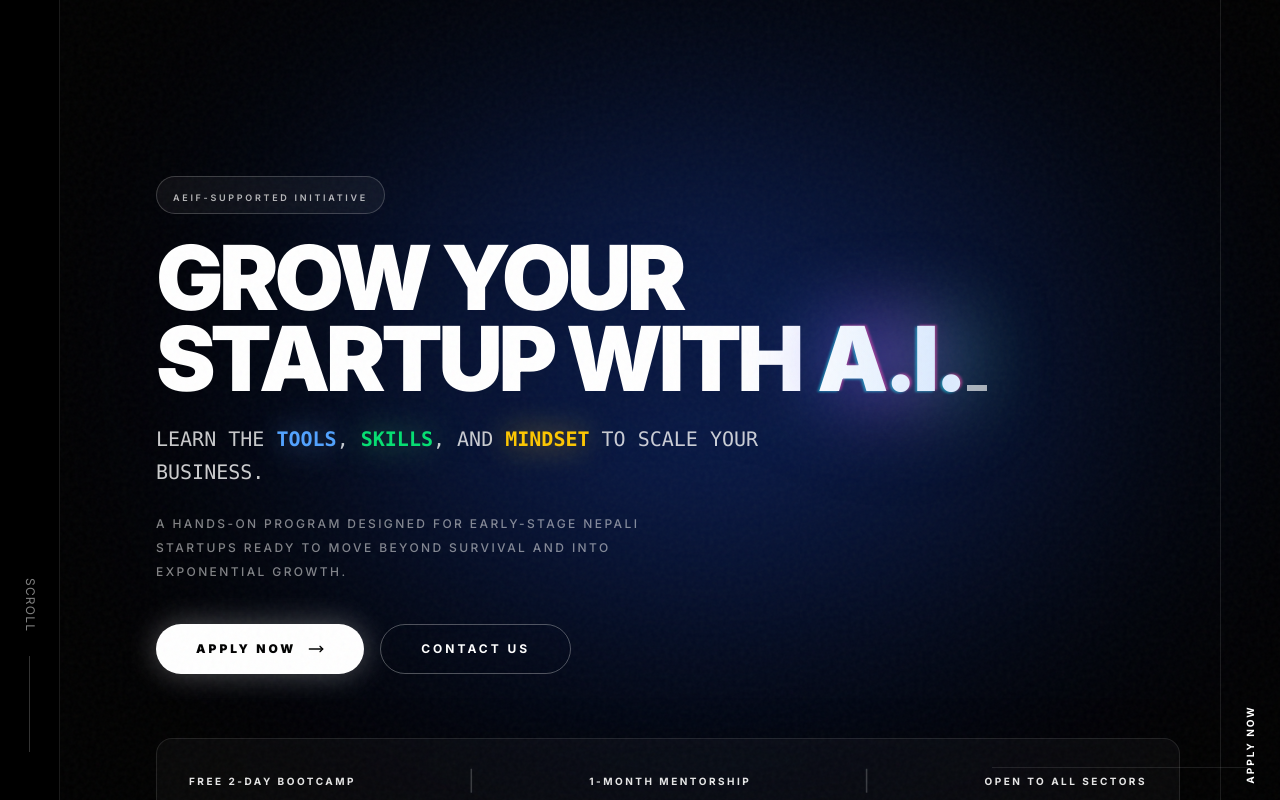
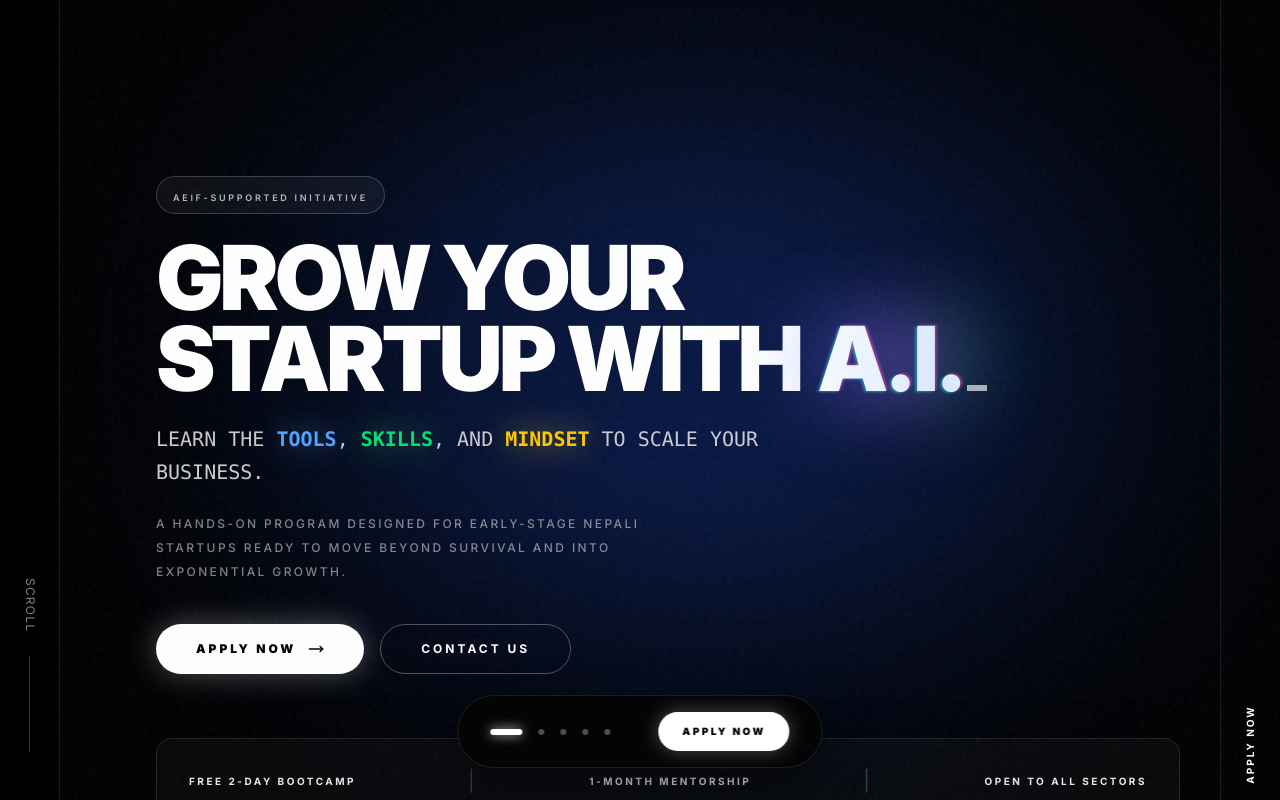
Before and after one commit to nisxx/Ai-for-startups, a Next.js app: page / in a window 1280 px wide. Built offline with nearby package versions, Linux system fonts and the light colour scheme.

Commit message:
Update MainContainer.tsx

```diff
--- a/components/MainContainer.tsx
+++ b/components/MainContainer.tsx
@@ -102,15 +102,36 @@ export default function MainContainer() {
         <div className="w-screen h-full flex-shrink-0"><SelectionFAQChapter /></div>
       </motion.div>
 
-      {/* Progress Indicator */}
-      <div className="fixed bottom-6 right-6 md:bottom-8 md:right-8 flex items-center gap-4 md:gap-6 z-40 pointer-events-none">
-        <div className="w-32 md:w-64 h-[1px] bg-white/10 relative overflow-hidden hidden md:block">
-          <motion.div
-            className="absolute top-0 left-0 bottom-0 bg-white shadow-[0_0_10px_rgba(255,255,255,0.5)] origin-left"
-            animate={{ width: `${slideProgress}%` }}
-            transition={{ type: "spring", stiffness: 60, damping: 20 }}
-          />
+      {/* Bottom Global Navigation Bar */}
+      <div className="fixed bottom-0 left-0 right-0 md:bottom-8 md:left-1/2 md:-translate-x-1/2 md:right-auto md:w-auto bg-[#050505]/95 backdrop-blur-3xl border-t border-white/10 md:border md:rounded-full z-50 flex items-center justify-between px-6 py-4 md:px-8 md:py-4 shadow-[0_-20px_50px_rgba(0,0,0,0.5)] md:shadow-[0_20px_50px_rgba(0,0,0,0.5)]">
+
+        {/* Slide Indicators */}
+        <div className="flex gap-3 md:gap-4 items-center">
+          {[0, 1, 2, 3, 4].map((idx) => (
+            <button
+              key={idx}
+              onClick={() => setActiveIndex(idx)}
+              className="group relative flex items-center justify-center p-2 -m-2"
+              aria-label={`Go to slide ${idx + 1}`}
+            >
+              <span className={`block transition-all duration-500 rounded-full ${
+                activeIndex === idx
+                  ? 'w-6 h-1.5 md:w-8 md:h-1.5 bg-white shadow-[0_0_12px_rgba(255,255,255,0.8)]'
+                  : 'w-1.5 h-1.5 bg-white/30 group-hover:bg-white/60'
+              }`} />
+            </button>
+          ))}
         </div>
+
+        {/* Action Button */}
+        <a
+          href="https://docs.google.com/forms/d/e/1FAIpQLScHpOhMzKxRPa5NyxCMXGH_3wfBcFBcIOsQ5PrC3e0b7JMFjg/viewform"
+          target="_blank"
+          rel="noreferrer"
+          className="ml-8 md:ml-12 bg-white text-black px-6 py-2.5 md:py-3 rounded-full text-[9px] md:text-[10px] font-black uppercase tracking-[0.25em] hover:scale-105 active:scale-95 transition-transform shadow-[0_0_20px_rgba(255,255,255,0.3)] flex-shrink-0"
+        >
+          Apply Now
+        </a>
       </div>
 
       {/* Contact Pop-up Modal */}
```
